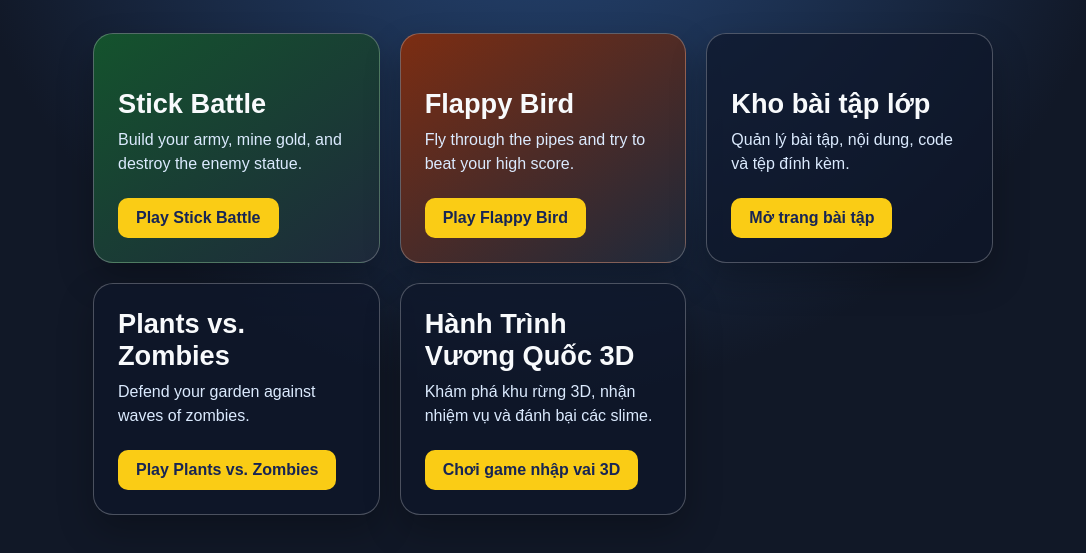
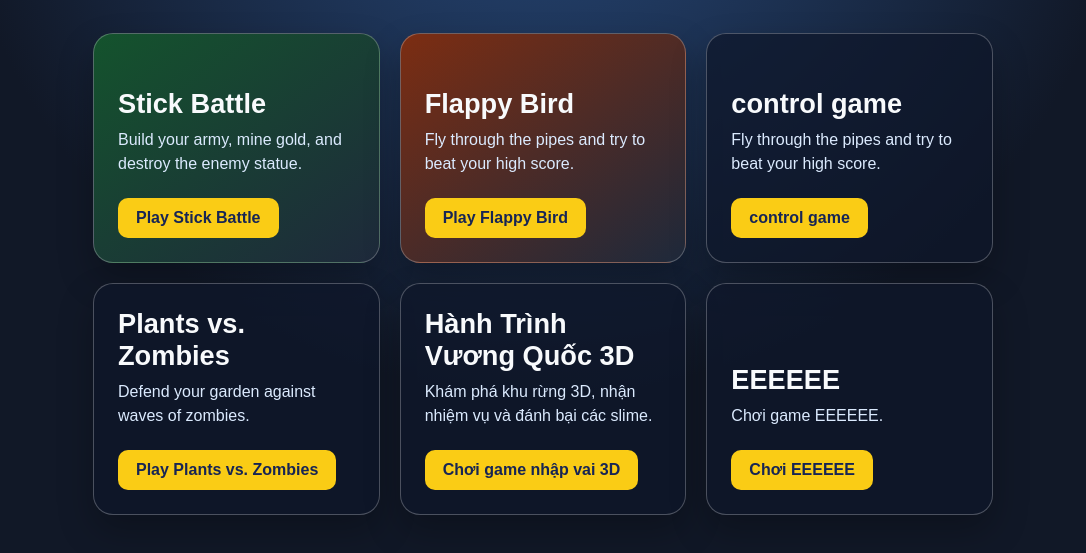
Before and after one commit to vuongquan864-ux/html-game, a plain HTML site: page index.html in a window 1280 px wide. Shown: the part 199-752 px from the top of the page, without its empty margins (97-1183 px from the left). Drawn offline with Linux system fonts and the light colour scheme.

Commit message:
Add EEEEEE game to arcade

```diff
--- a/index.html
+++ b/index.html
@@ -65,9 +65,9 @@
         <a href="Flappy-Bird.html">Play Flappy Bird</a>
       </article>
       <article class="game-card">
-        <h2>Kho bài tập lớp</h2>
-        <p>Quản lý bài tập, nội dung, code và tệp đính kèm.</p>
-        <a href="Untitled-111.html">Mở trang bài tập</a>
+        <h2>control game</h2>
+        <p>Fly through the pipes and try to beat your high score.</p>
+        <a href="control-game.html">control game</a>
       </article>
       <article class="game-card">
         <h2>Plants vs. Zombies</h2>
@@ -79,6 +79,11 @@
         <p>Khám phá khu rừng 3D, nhận nhiệm vụ và đánh bại các slime.</p>
         <a href="rpg-adventure.html">Chơi game nhập vai 3D</a>
       </article>
+      <article class="game-card">
+    <h2>EEEEEE</h2>
+    <p>Chơi game EEEEEE.</p>
+    <a href="eeeeee.html">Chơi EEEEEE</a>
+      </article>
     </section>
   </main>
 </body>
```
